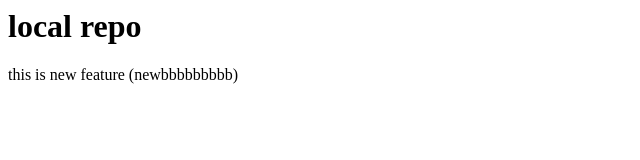
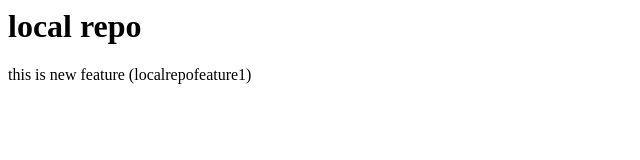
Before and after one commit to uday-kgkrunch/Localrepo, a plain HTML site: page index.html in a window 1280 px wide. Shown: the full height of the page, 0-640 px from the left. Drawn offline with Linux system fonts and the light colour scheme.

Commit message:
commit 16062025

```diff
--- a/index.html
+++ b/index.html
@@ -1,2 +1,2 @@
 <h1>local repo</h1>
-<p>this is new feature (newbbbbbbbbb)</p>
+<p>this is new feature (localrepofeature1)</p>
```
